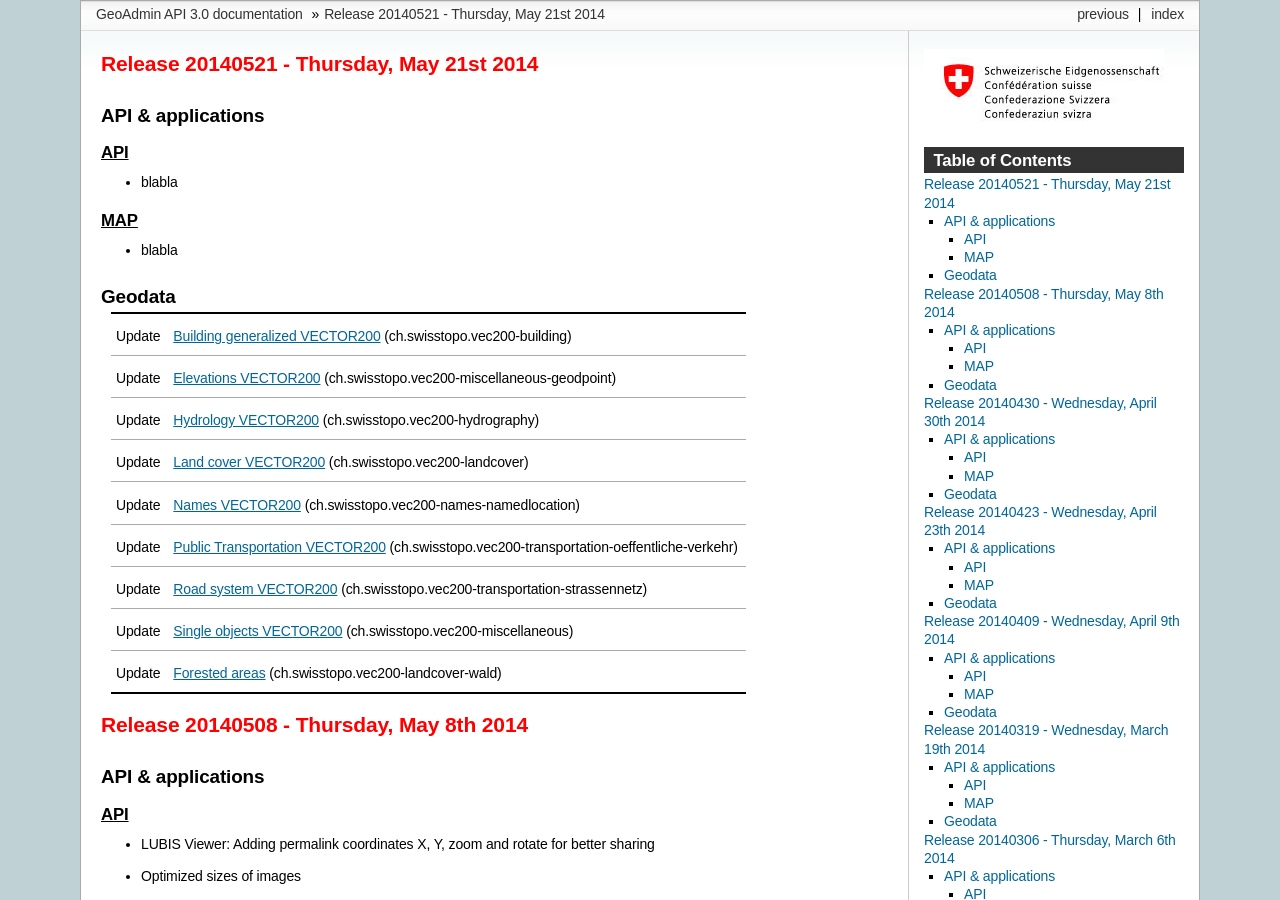
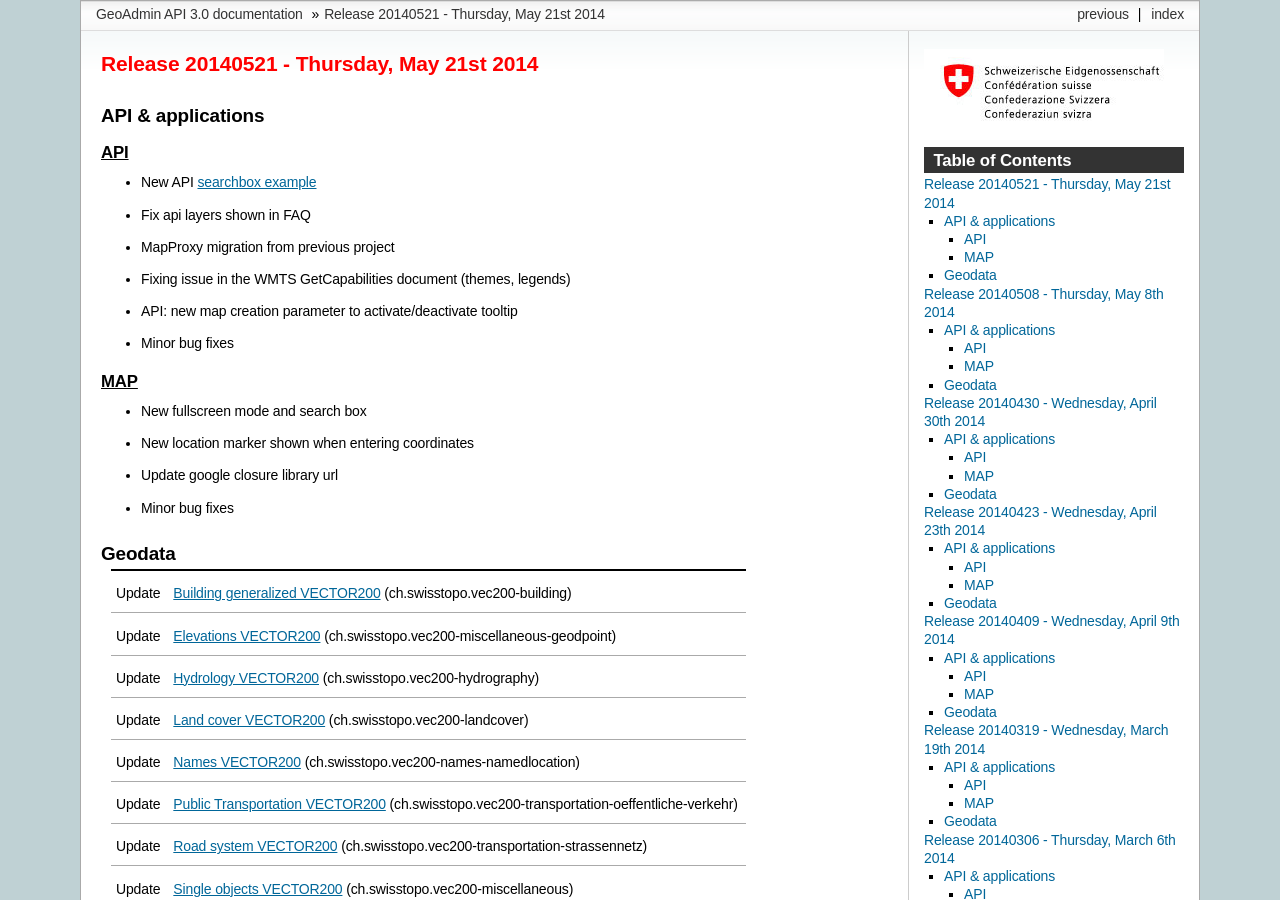
Before and after one commit to swisstopo-test/doc-chsdi3, a Sphinx documentation site: the page built from source/releasenotes/index.rst, in a window 1280 px wide and 900 px high. Built offline with Sphinx 7.4.7, drawn with Linux system fonts in a browser that asks for light colours; formulas are drawn with MathJax 3.

Commit message:
Update release notes for 21st May 2014

```diff
--- a/source/releasenotes/index.rst
+++ b/source/releasenotes/index.rst
@@ -7,12 +7,21 @@ API & applications
 `API <//api3.geo.admin.ch>`__
 -----------------------------------
 
-- blabla
+- New API `searchbox example <//api3.geo.admin.ch/examples/geoadmin_search.html>`__
+- Fix api layers shown in FAQ
+- MapProxy migration from previous project
+- Fixing issue in the WMTS GetCapabilities document (themes, legends)
+- API: new map creation parameter to activate/deactivate tooltip
+- Minor bug fixes
+
 
 `MAP <//map.geo.admin.ch>`__
 -----------------------------------
 
-- blabla
+- New fullscreen mode and search box
+- New location marker shown when entering coordinates
+- Update google closure library url
+- Minor bug fixes
 
 Geodata
 ********
```
